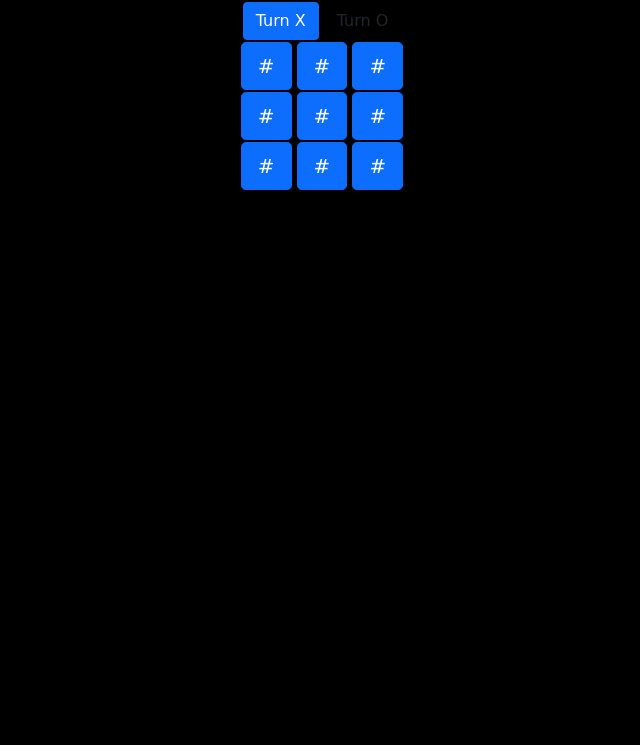
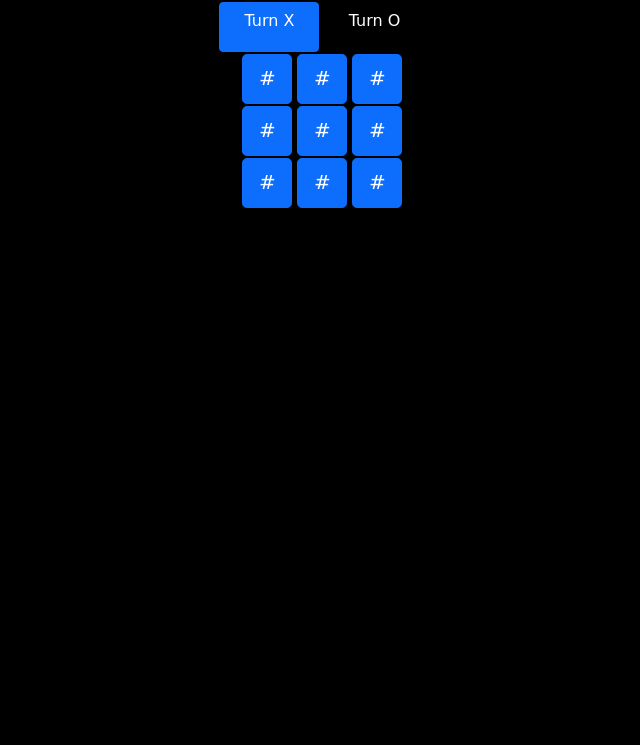
Before and after one commit to santanacodec/Tic-Tac-Toe-Game, a plain HTML site: page index.html in a window 1280 px wide. Shown: the part 55-800 px from the top of the page, without its empty margins (318-958 px from the left). Drawn offline with nearby package versions, Linux system fonts and the light colour scheme; a web font is replaced by a local one.

Commit message:
Update styles.css
finished HTML and CSS

```diff
--- a/styles.css
+++ b/styles.css
@@ -7,4 +7,15 @@ body {
 .btn {
     margin-top: 1px;
     margin-bottom: 1px;
+    height:50px;
+    width: 50px;
+    color: white;
 }
+
+#turnX {
+    width:100px;
+}
+
+#turnO {
+    width:100px;
+}
```
